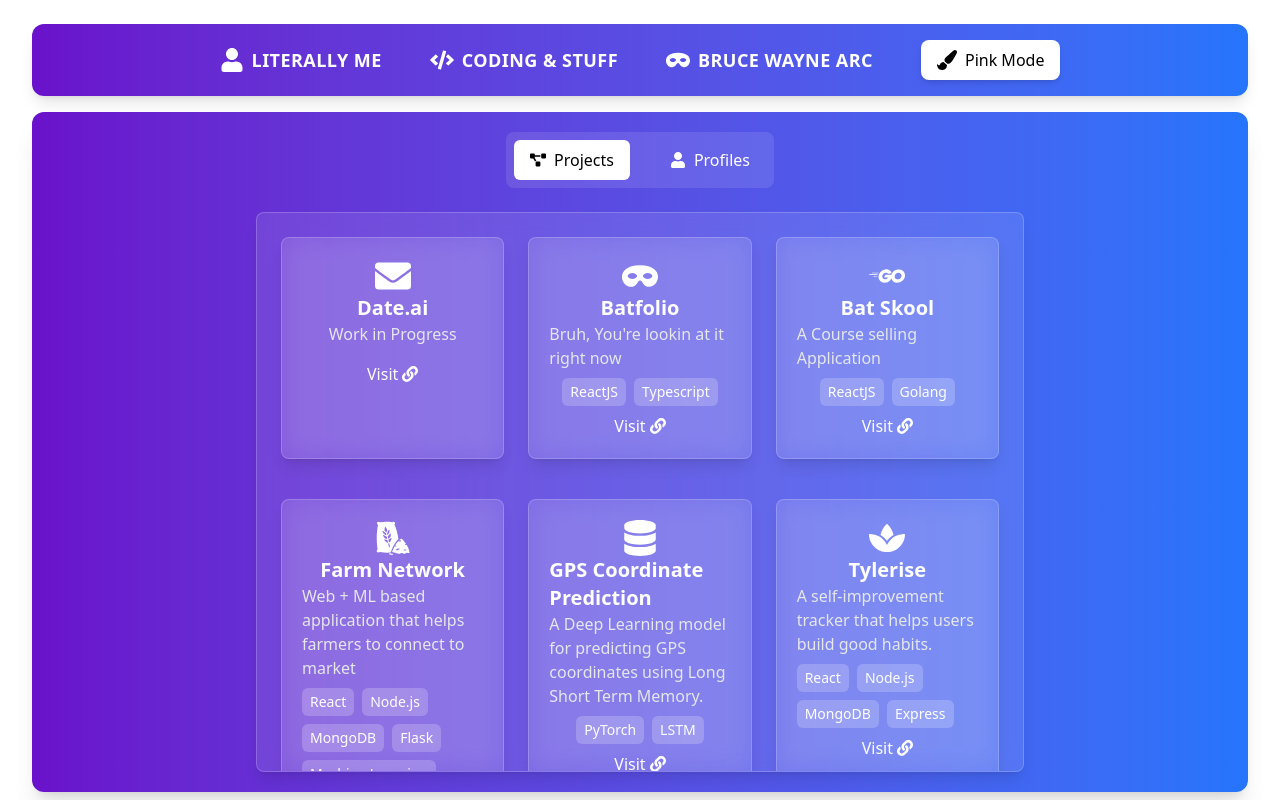
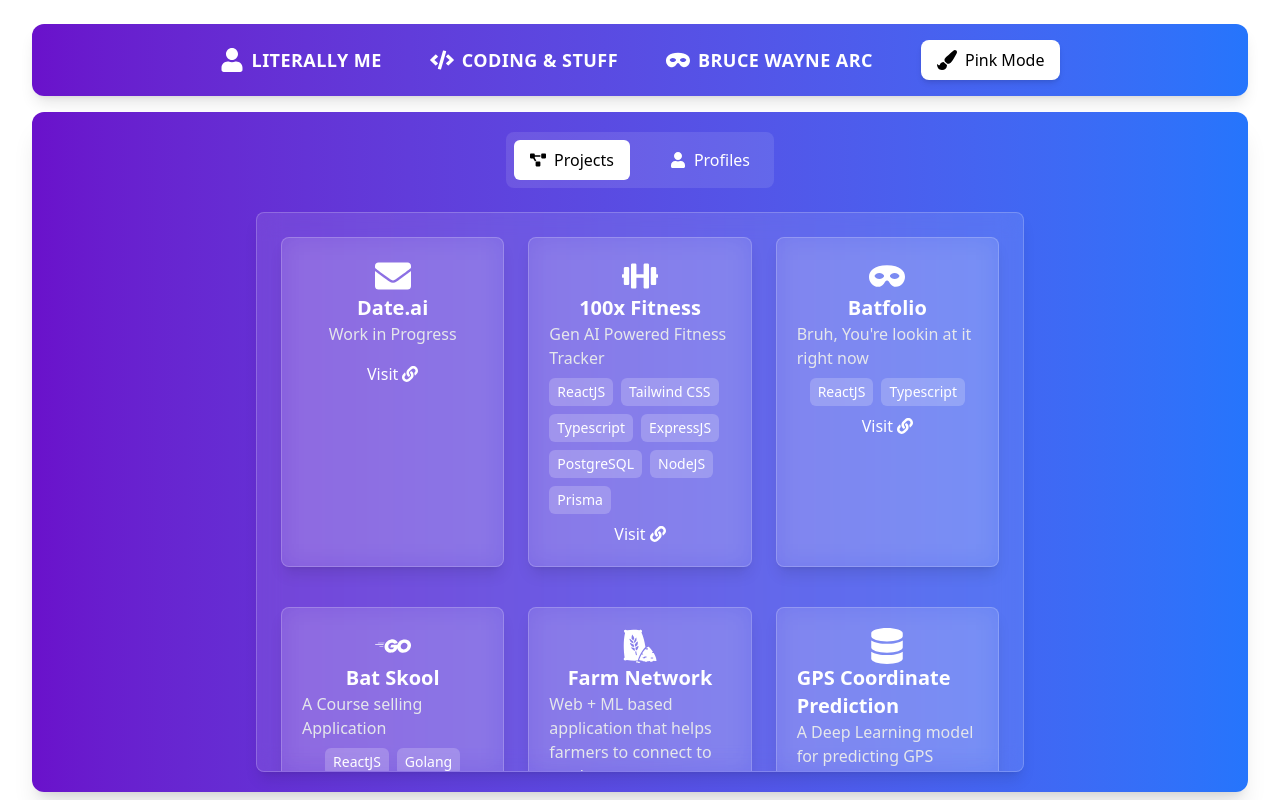
Before and after one commit to iamvbenz49/batfolio, a React (Vite) app: page /coding in a window 1280 px wide. Built offline with nearby package versions, Linux system fonts and the light colour scheme.

Commit message:
Update Experience.tsx

```diff
--- a/src/Components/Experience.tsx
+++ b/src/Components/Experience.tsx
@@ -67,6 +67,13 @@ const projects: Project[] = [
     icon: <FaEnvelope className="text-4xl text-white" />,
     link: "https://github.com/iamvbenz49/date-dot-ai",
     techStack: [],
+  },
+  {
+    name: "100x Fitness",
+    description: "Gen AI Powered Fitness Tracker",
+    icon: <FaDumbbell className="text-4xl text-white" />,
+    link: "https://github.com/iamvbenz49/100xFitness",
+    techStack: ["ReactJS", "Tailwind CSS", "Typescript", "ExpressJS", "PostgreSQL", "NodeJS", "Prisma"],
   },
   {
     name: "Batfolio",
```
